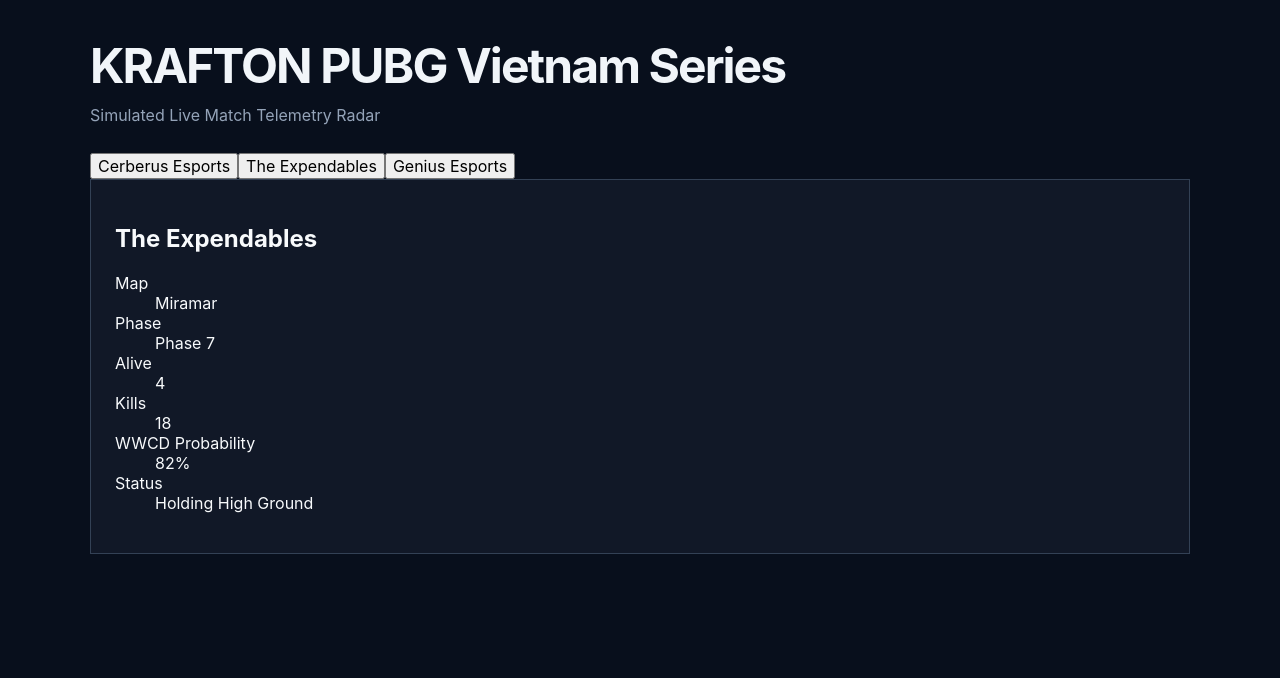
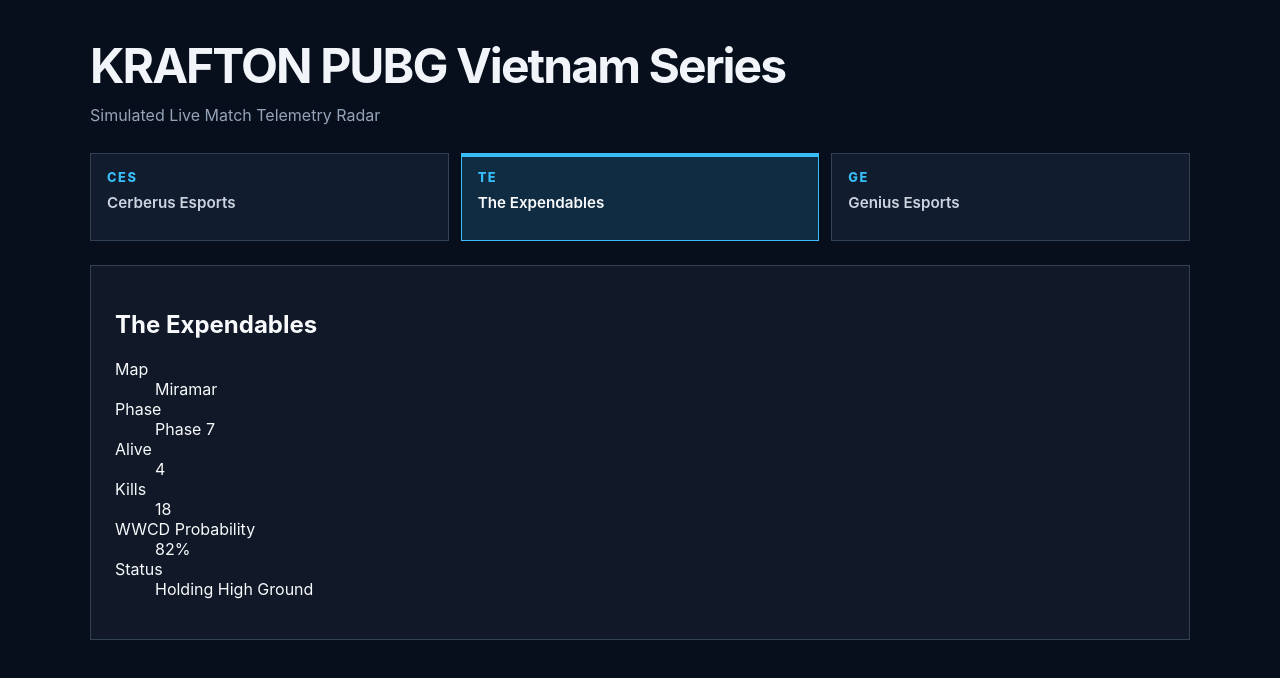
Before and after one commit to hchaupanjcwtf06/24520211_ToHuyenChau_Lab03, a React (Vite) app in the folder Exercise 3/: page / in a window 1280 px wide. Shown: the top 678 px of the page. Built offline with nearby package versions, Linux system fonts and the light colour scheme.

Commit message:
style(ex3): implement accessible squad selection controls

```diff
--- a/Exercise 3/src/components/PubgMatchTelemetry.jsx
+++ b/Exercise 3/src/components/PubgMatchTelemetry.jsx
@@ -147,17 +147,28 @@ if (view.status === 'ERROR') {
   )
 }
 
+
 export function SquadSelector({ selectedId, onSelect }) {
     return (
-    <nav aria-label="PUBG squad selection">
+      <nav
+        className={styles.squadSelector}
+        aria-label="PUBG squad selection"
+      >
         {PUBG_VN_SQUADS.map((squad) => (
           <button
             key={squad.id}
             type="button"
+            className={styles.squadButton}
             aria-pressed={selectedId === squad.id}
             onClick={() => onSelect(squad.id)}
           >
+            <span className={styles.squadCode}>
+              {squad.id.toUpperCase()}
+            </span>
+
+            <span className={styles.squadName}>
               {squad.name}
+            </span>
           </button>
         ))}
       </nav>
--- a/Exercise 3/src/components/PubgMatchTelemetry.module.css
+++ b/Exercise 3/src/components/PubgMatchTelemetry.module.css
@@ -95,3 +95,51 @@
       animation: none;
     }
   }
+
+
+  .squadSelector {
+    display: grid;
+    grid-template-columns: repeat(3, minmax(0, 1fr));
+    gap: 12px;
+    margin: 24px 0;
+  }
+
+  .squadButton {
+    display: flex;
+    flex-direction: column;
+    align-items: flex-start;
+    gap: 8px;
+    min-width: 0;
+    min-height: 88px;
+    padding: 16px;
+    border: 1px solid #334155;
+    background: #111c2e;
+    color: #cbd5e1;
+    text-align: left;
+    cursor: pointer;
+    transition: background 150ms, border-color 150ms;
+  }
+
+  .squadButton:hover {
+    background: #1e293b;
+  }
+
+  .squadButton[aria-pressed="true"] {
+    border-color: #38bdf8;
+    background: #102c43;
+    color: #f8fafc;
+    box-shadow: inset 0 3px 0 #38bdf8;
+  }
+
+  .squadCode {
+    color: #38bdf8;
+    font-size: 0.8rem;
+    font-weight: 800;
+    letter-spacing: 0.12em;
+  }
+
+  .squadName {
+    font-size: 0.95rem;
+    font-weight: 600;
+    overflow-wrap: anywhere;
+  }
```
Lines whose indentation alone changed are shown as unchanged.
